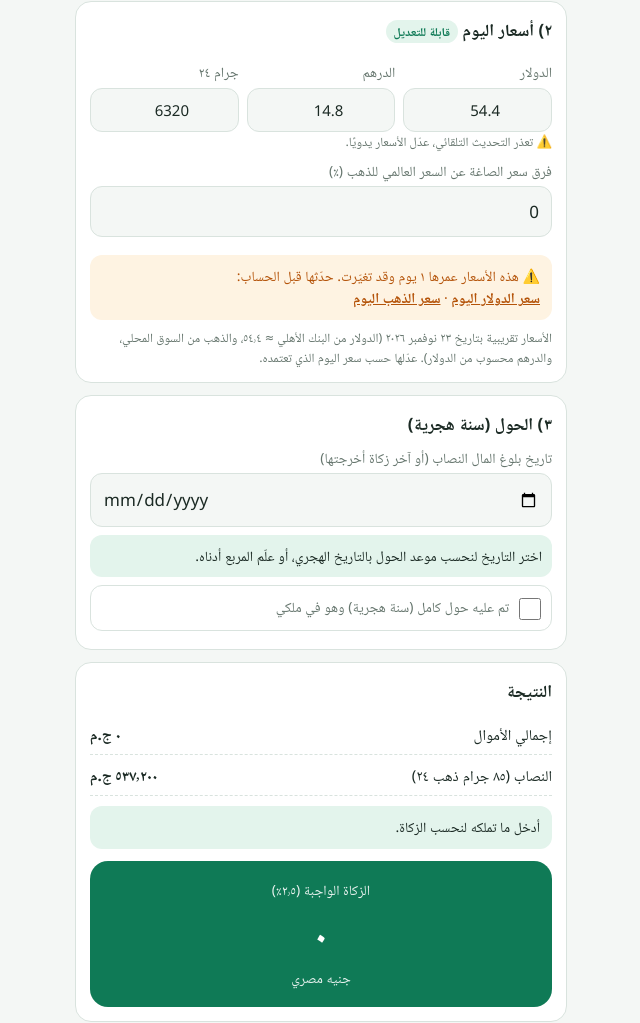
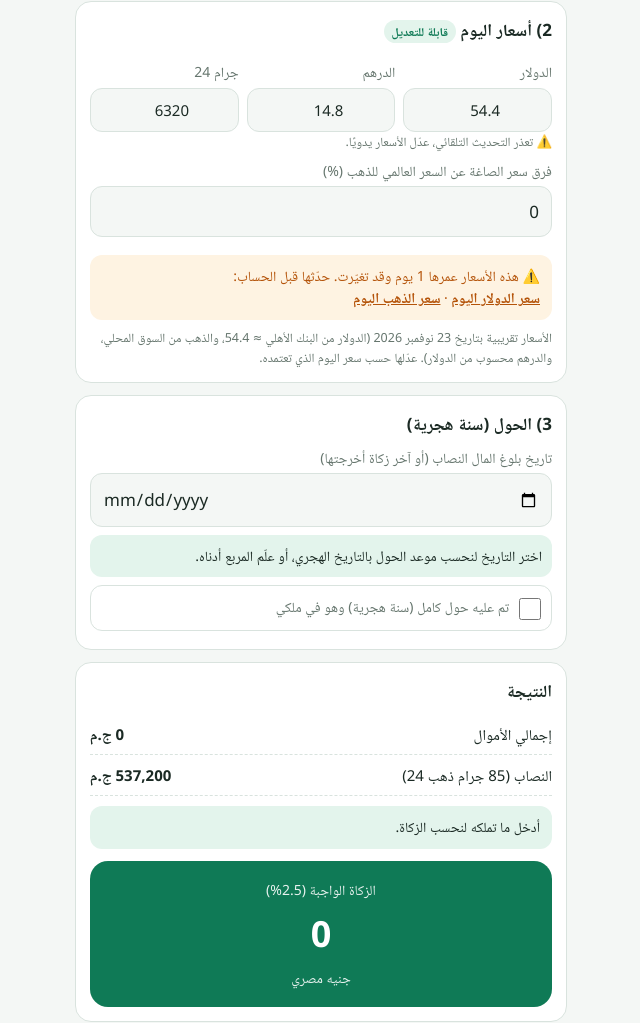
Before and after one commit to dev-younis/ZakatCalc, a plain HTML site: page public/index.html in a window 1280 px wide. Shown: the part 628-1651 px from the top of the page, without its empty margins (319-959 px from the left). Drawn offline with Linux system fonts and the light colour scheme; no server answers.

Commit message:
English numerals for total and nisab in index.html

```diff
--- a/public/index.html
+++ b/public/index.html
@@ -56,7 +56,7 @@ button{font:inherit;cursor:pointer}
 </header>
 
 <div class="card">
-  <h2>١) ما تملكه</h2>
+  <h2>1) ما تملكه</h2>
   <label for="usd"><span class="ic">💵</span>دولار أمريكي (USD)</label>
   <input id="usd" type="number" inputmode="decimal" min="0" placeholder="0">
   <div class="sub" id="s_usd"></div>
@@ -65,7 +65,7 @@ button{font:inherit;cursor:pointer}
   <input id="aed" type="number" inputmode="decimal" min="0" placeholder="0">
   <div class="sub" id="s_aed"></div>
 
-  <label for="gold"><span class="ic">🥇</span>ذهب عيار ٢٤ (بالجرام)</label>
+  <label for="gold"><span class="ic">🥇</span>ذهب عيار 24 (بالجرام)</label>
   <input id="gold" type="number" inputmode="decimal" min="0" placeholder="0">
   <div class="sub" id="s_gold"></div>
 
@@ -74,21 +74,21 @@ button{font:inherit;cursor:pointer}
 </div>
 
 <div class="card">
-  <h2>٢) أسعار اليوم <span class="pill">قابلة للتعديل</span></h2>
+  <h2>2) أسعار اليوم <span class="pill">قابلة للتعديل</span></h2>
   <div class="rates">
     <div><label for="r_usd">الدولار</label><input id="r_usd" type="number" inputmode="decimal" value="54.4"></div>
     <div><label for="r_aed">الدرهم</label><input id="r_aed" type="number" inputmode="decimal" value="14.8"></div>
-    <div><label for="r_gold">جرام ٢٤</label><input id="r_gold" type="number" inputmode="decimal" value="6320"></div>
+    <div><label for="r_gold">جرام 24</label><input id="r_gold" type="number" inputmode="decimal" value="6320"></div>
   </div>
   <div id="live" class="note" style="margin:0 0 8px">⏳ جارٍ تحديث الأسعار…</div>
-  <label for="r_prem">فرق سعر الصاغة عن السعر العالمي للذهب (٪)</label>
+  <label for="r_prem">فرق سعر الصاغة عن السعر العالمي للذهب (%)</label>
   <input id="r_prem" type="number" inputmode="decimal" value="0" style="margin-bottom:8px">
   <div id="stale" class="state no" style="display:none"></div>
-  <p class="note">الأسعار تقريبية بتاريخ ٢٣ نوفمبر ٢٠٢٦ (الدولار من البنك الأهلي ≈ ٥٤٫٤، والذهب من السوق المحلي، والدرهم محسوب من الدولار). عدّلها حسب سعر اليوم الذي تعتمده.</p>
+  <p class="note">الأسعار تقريبية بتاريخ 23 نوفمبر 2026 (الدولار من البنك الأهلي ≈ 54.4، والذهب من السوق المحلي، والدرهم محسوب من الدولار). عدّلها حسب سعر اليوم الذي تعتمده.</p>
 </div>
 
 <div class="card">
-  <h2>٣) الحول (سنة هجرية)</h2>
+  <h2>3) الحول (سنة هجرية)</h2>
   <label for="start">تاريخ بلوغ المال النصاب (أو آخر زكاة أخرجتها)</label>
   <input id="start" type="date">
   <div class="hawl" id="hawlBox">اختر التاريخ لنحسب موعد الحول بالتاريخ الهجري، أو علّم المربع أدناه.</div>
@@ -97,12 +97,12 @@ button{font:inherit;cursor:pointer}
 
 <div class="card">
   <h2>النتيجة</h2>
-  <div class="line"><span>إجمالي الأموال</span><b id="total">٠</b></div>
-  <div class="line"><span>النصاب (٨٥ جرام ذهب ٢٤)</span><b id="nisab">٠</b></div>
+  <div class="line"><span>إجمالي الأموال</span><b id="total">0</b></div>
+  <div class="line"><span>النصاب (85 جرام ذهب 24)</span><b id="nisab">0</b></div>
   <div id="state" class="state"></div>
   <div class="res" style="margin-top:12px">
-    <div class="lbl">الزكاة الواجبة (٢٫٥٪)</div>
-    <div class="big" id="zakat">٠</div>
+    <div class="lbl">الزكاة الواجبة (2.5%)</div>
+    <div class="big" id="zakat">0</div>
     <div class="lbl">جنيه مصري</div>
   </div>
 </div>
@@ -114,9 +114,9 @@ button{font:inherit;cursor:pointer}
 <script>
 const $=id=>document.getElementById(id);
 const NISAB_GRAMS=85,RATE=0.025,HAWL_DAYS=354;
-const fmt=n=>new Intl.NumberFormat('ar-EG',{maximumFractionDigits:2}).format(n||0);
+const fmt=n=>new Intl.NumberFormat('en-US',{maximumFractionDigits:2,useGrouping:true}).format(n||0);
 const num=id=>{const v=parseFloat($(id).value);return isFinite(v)&&v>0?v:0};
-const hijri=d=>new Intl.DateTimeFormat('ar-SA-u-ca-islamic-umalqura',{day:'numeric',month:'long',year:'numeric'}).format(d);
+const hijri=d=>new Intl.DateTimeFormat('en-u-ca-islamic-umalqura',{day:'numeric',month:'long',year:'numeric'}).format(d);
 
 function hawlInfo(){
   const v=$('start').value; if(!v) return null;
@@ -188,7 +188,7 @@ calc();
     $('r_aed').value=last.aedEgp.toFixed(2);
     apply();
     $('stale').style.display='none';
-    $('live').textContent='✅ تم تحديث الأسعار الآن: '+new Date(last.updated).toLocaleString('ar-EG');
+    $('live').textContent='✅ تم تحديث الأسعار الآن: '+new Date(last.updated).toLocaleString('en-US');
     $('r_prem').addEventListener('input',apply);
   }catch(e){
     $('live').textContent='⚠️ تعذر التحديث التلقائي، عدّل الأسعار يدويًا.';
```
